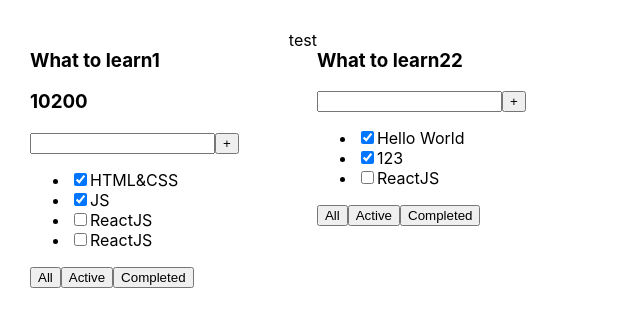
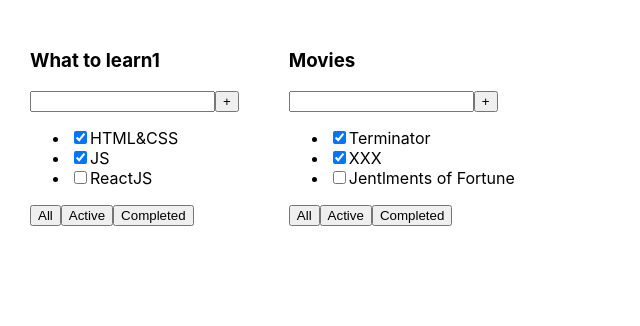
Before and after one commit to Bayer08/ToDoList, a React (Create React App) app: page / in a window 1280 px wide. Shown: the top 326 px of the page, without its empty margins (0-640 px from the left). Built offline with nearby package versions, Linux system fonts and the light colour scheme.

Commit message:
ToDoList Lesson 1

```diff
--- a/src/App.tsx
+++ b/src/App.tsx
@@ -3,21 +3,21 @@ import './App.css';
 import {Todolist} from "./Todolist";
 
 function App() {
-    const truck0 = "What to learn1"
-    const truck1 = "What to learn22"
-    const truck2 = 10200
-    const truck3 = true
+    const title1 = "What to learn1"
+    const title2 = "Movies"
+    // const truck2 = 10200
+    // const truck3 = true
 
     const task1 = [
         {id:1, title: "HTML&CSS", isDone:true},
         {id:2, title: "JS", isDone:true},
         {id:3, title: "ReactJS", isDone:false},
-        {id:4, title: "ReactJS", isDone:false}
+        // {id:4, title: "ReactJS", isDone:false}
     ]
     const task2 = [
-        {id:1, title: "Hello World", isDone:true},
-        {id:2, title: "123", isDone:true},
-        {id:3, title: "ReactJS", isDone:false}
+        {id:1, title: "Terminator", isDone:true},
+        {id:2, title: "XXX", isDone:true},
+        {id:3, title: "Jentlments of Fortune", isDone:false}
     ]
 
 
@@ -25,9 +25,8 @@ function App() {
 
     return (
         <div className="App">
-            <Todolist truck={truck0} truck2={truck2} tasks={task1}/>
-            test
-            <Todolist truck={truck1} truck3={truck3} tasks={task2}/>
+            <Todolist title={title1} tasks={task1}/>
+            <Todolist title={title2}  tasks={task2}/>
         </div>
     );
 }
--- a/src/Todolist.tsx
+++ b/src/Todolist.tsx
@@ -1,11 +1,9 @@
 import React from "react";
 
 type PropsType = {
-    truck: string
-    truck2?: number
-    truck3?: boolean
-    tasks: Array<TaskType>
-    //  tasks: TaskType[]
+    title: string
+    // tasks: Array<TaskType>
+     tasks: TaskType[]
 
 
 }
@@ -19,9 +17,7 @@ type TaskType = {
 export const Todolist = (props: PropsType) => {
     return (
         <div>
-            <h3>{props.truck}</h3>
-            <h3>{props.truck2}</h3>
-            <h3>{props.truck3}</h3>
+            <h3>{props.title}</h3>
             <div>
                 <input/>
                 <button>+</button>
```
